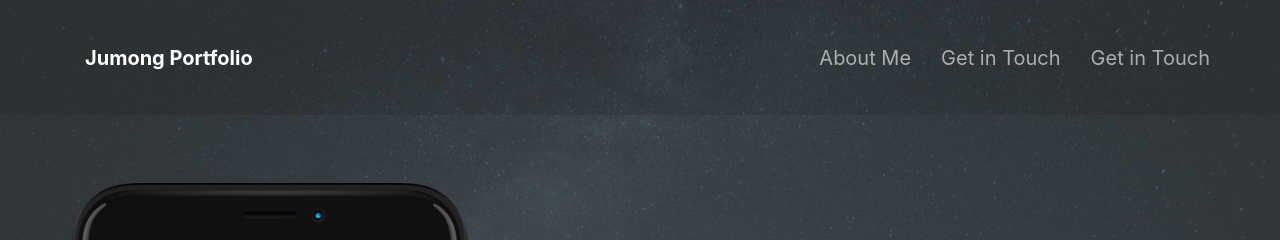
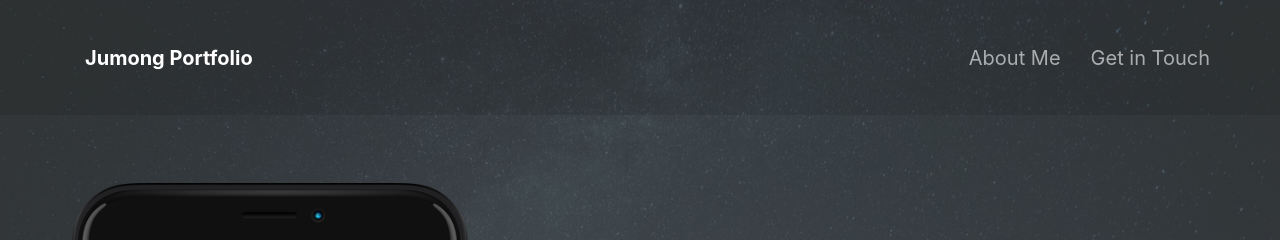
Before and after one commit to DelosReyesDonna/portfolio, a Jekyll site: the page built from index.html, in a window 1280 px wide. Shown: the top 240 px of the page. Built offline with Jekyll 4.4.1, drawn with Linux system fonts in a browser that asks for light colours; nearby versions of some CDN libraries.

Commit message:
Update header.html

```diff
--- a/_includes/header.html
+++ b/_includes/header.html
@@ -9,9 +9,6 @@
 			  <li><a href="{{ page.url | relative_url }}" target="_self">{{ page.title }}</a></li>
 			  {% endif %}
 			{% endfor %}
-			{% if site.presskit_download_link %}
-				<li><a href="{{ site.presskit_download_link }}">Get in Touch</a></li>
-			{% endif %}
 		</ul>
 	</nav>
 </header>
```
